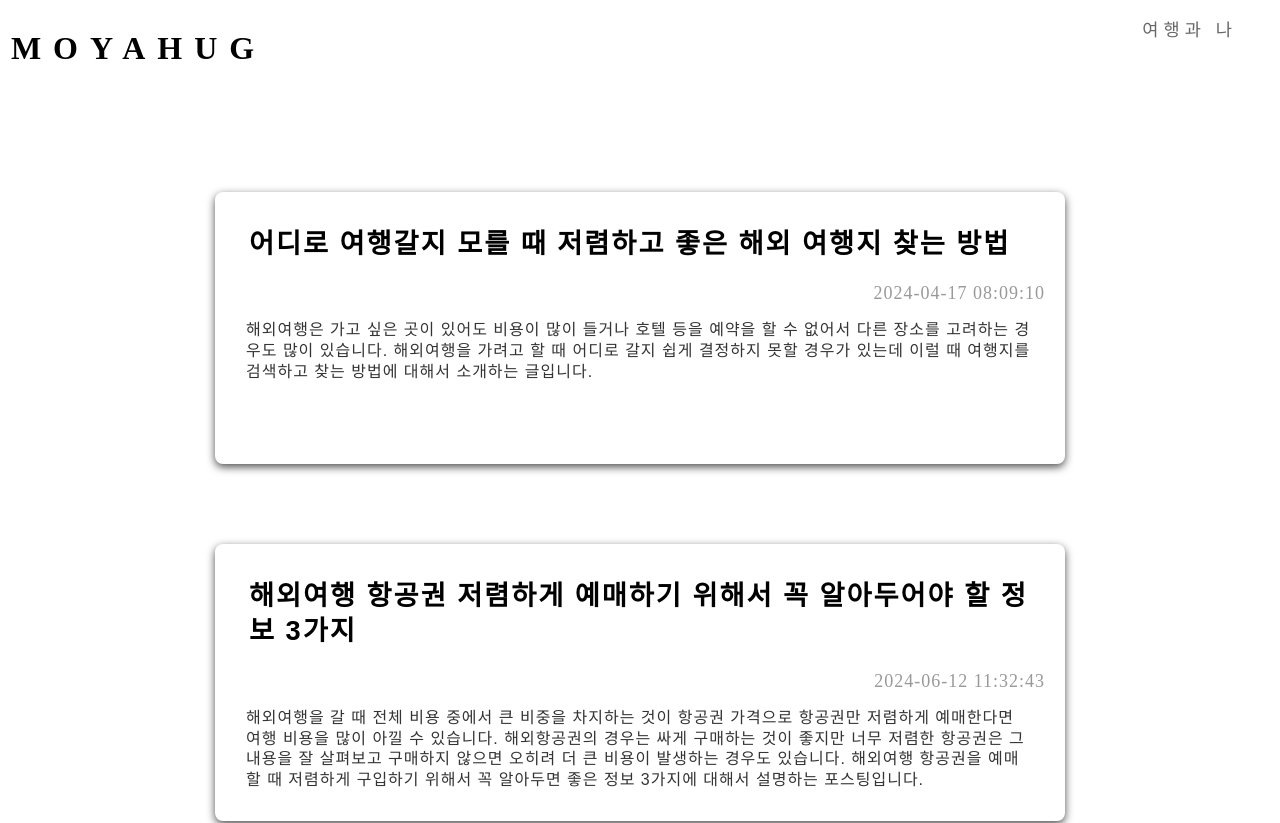
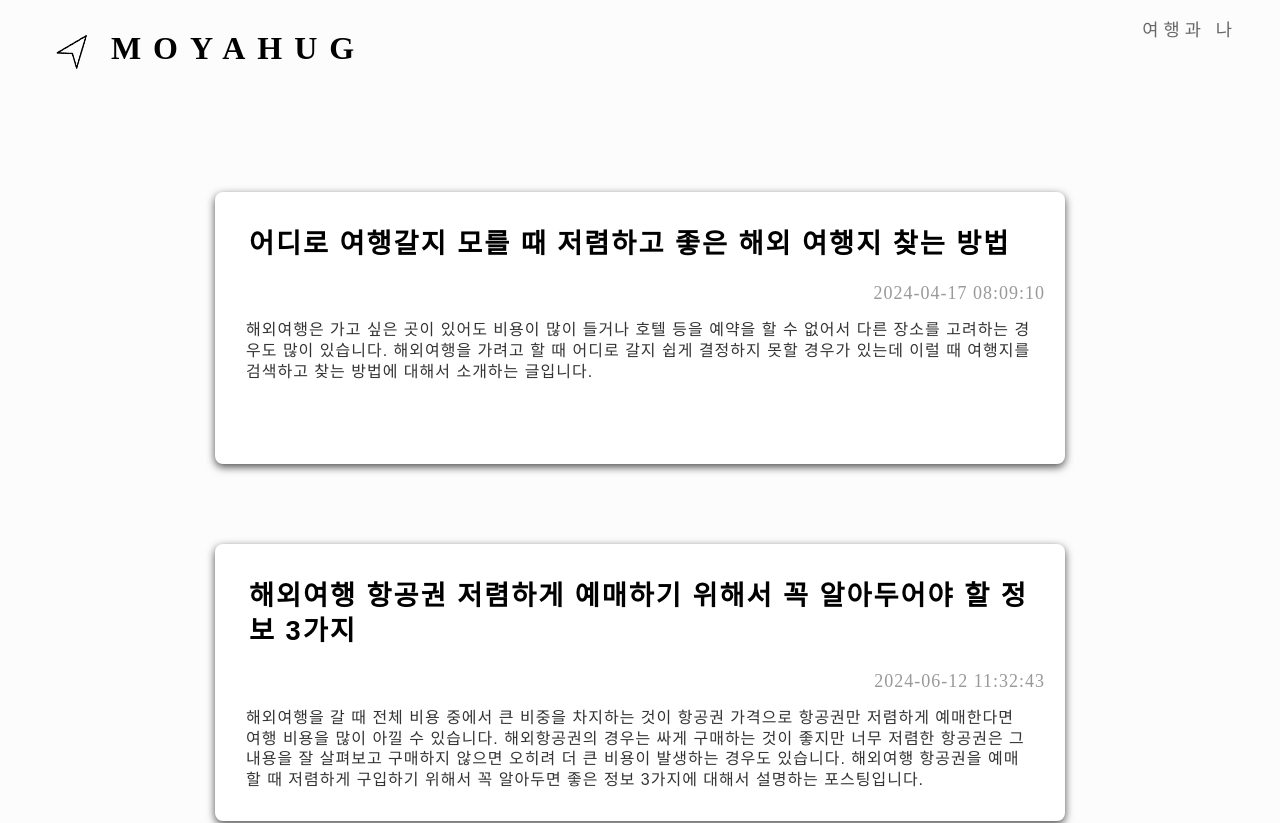
Before and after one commit to DevNeoLee/newblog, a Next.js app: page / in a window 1280 px wide. Shown: the top 823 px of the page. Built offline with nearby package versions, Linux system fonts and the light colour scheme.

Commit message:
style main page

```diff
--- a/app/globals.css
+++ b/app/globals.css
@@ -120,9 +120,14 @@ table {
 footer {
     padding: 1rem;
     box-shadow: rgba(0, 0, 0) 0px 3px 6px, rgba(0, 0, 0, 0.7) 0px 3px 6px;
+    background-color: white;
 }
 
 /*********************      home   *********************/
+
+.main {
+    background-color: #fcfcfc;
+}
 
 .homeContainer {
     background-color: lightgray;
@@ -281,7 +286,7 @@ footer {
 }
 
 .travelMenu {
-    margin: 0;
+    margin-left: 100px;
     display: flex;
     text-align: center;
     justify-content: space-between;
@@ -815,3 +820,7 @@ footer {
     text-decoration-color: rgb(197, 255, 224);
     text-decoration-thickness: 0.6rem;
 }
+
+.rowFooter {
+    margin-left: 100px;
+}
--- a/app/page.js
+++ b/app/page.js
@@ -22,7 +22,7 @@ export default function Home() {
   const metaInfo = getMetadata("나를찾는세계여행");
 
   return (
-    <>
+    <div className="main">
       <div className="travelMenu">
         <Link href="/" className="logo" style={{ textDecoration: "none"}}>
           <div className="logoCompass" >
@@ -65,6 +65,6 @@ export default function Home() {
         </div>
       </div>
       <FooterMain />
-    </>
+    </div>
   )
 }
--- a/app/travel/components/FooterMain.js
+++ b/app/travel/components/FooterMain.js
@@ -5,7 +5,7 @@ import Image from 'next/image'
 export default function FooterMain() {
   return (
     <footer>
-      <div className="row">
+      <div className="rowFooter">
         <Link href="/" className="logo" style={{ textDecoration: "none"}}>
             <div className="logoCompass" >
               <Image
```
